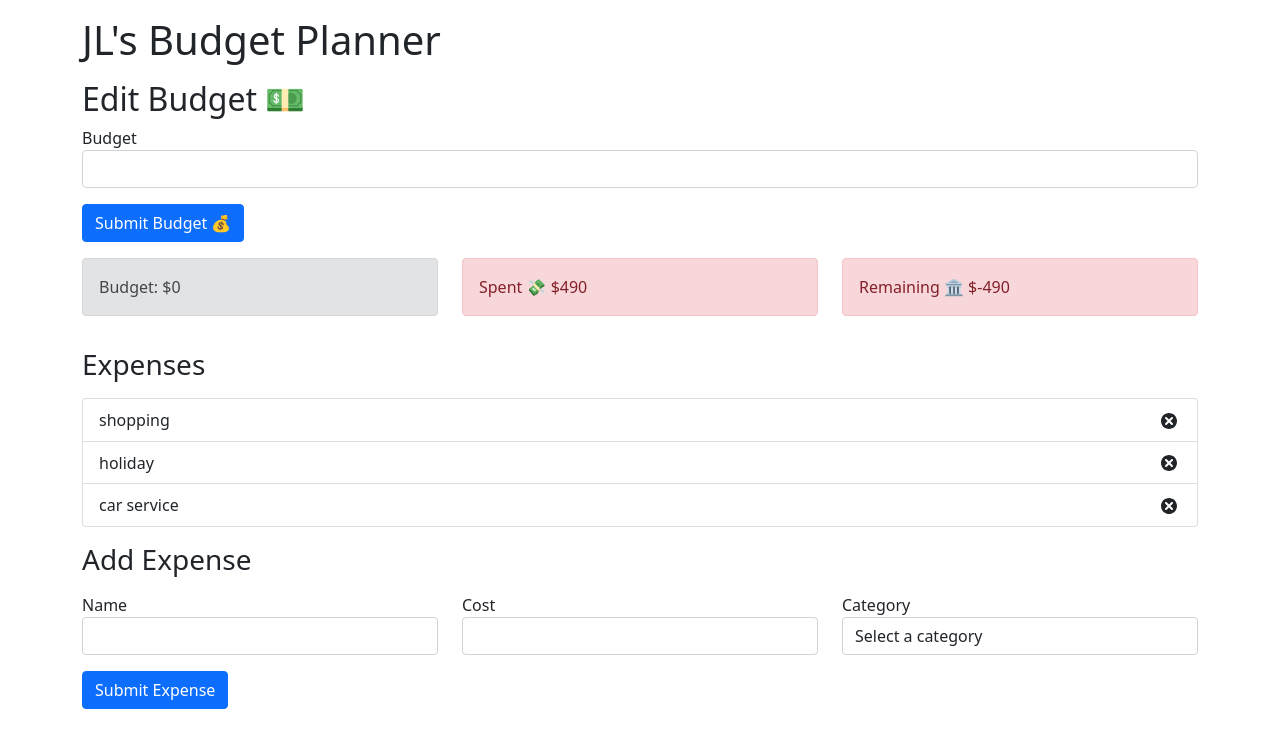
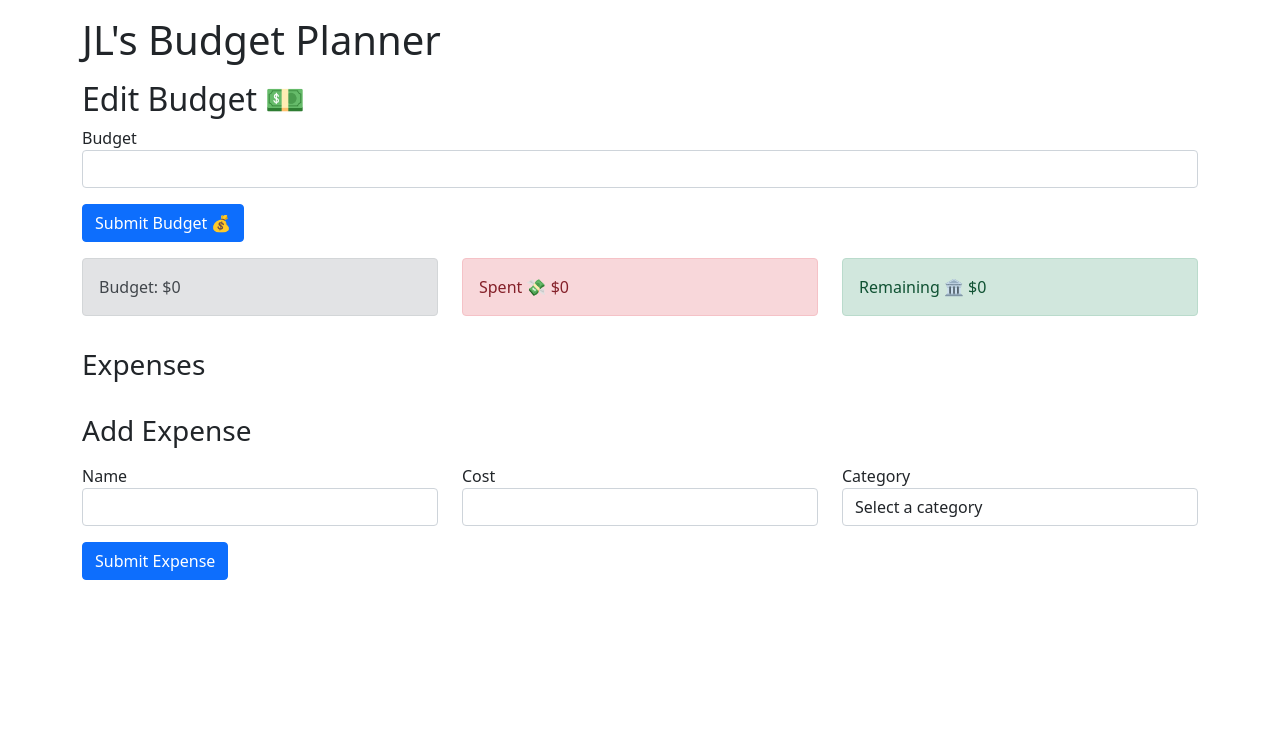
Before and after one commit to ngjunlong9651/react-budget-app, a React (Create React App) app: page / in a window 1280 px wide. Shown: the top 748 px of the page. Built offline with nearby package versions, Linux system fonts and the light colour scheme.

Commit message:
Implemented the category within the expense list

```diff
--- a/src/components/AddExpense.js
+++ b/src/components/AddExpense.js
@@ -22,7 +22,13 @@ const AddExpenseForm =() => {
             type: "Add_Expense",
             payload: expense,
 
+
         });
+
+        // Reset the form fields:
+        setName('');
+        setCost('');
+        setCategory('');
     };
 
 
@@ -61,13 +67,13 @@ const AddExpenseForm =() => {
                         onChange={(event)=> setCategory(event.target.value)}
                     >
                         <option value ="">Select a category</option>
-                        <option value ="food">Food 🍔 </option>
-                        <option value ="transport">Transport 🚗 </option>
-                        <option value ="rent">Rent 🏠</option>
-                        <option value ="utilities">Utilities 🔌</option>
-                        <option value ="entertainment">Entertainment 🪩 </option>
-                        <option value ="healthcare"> Healthcare 🏥 </option>
-                        <option value ="others"> Others ❓</option>
+                        <option value ="Food">Food 🍔 </option>
+                        <option value ="Transport">Transport 🚗 </option>
+                        <option value ="Rent">Rent 🏠</option>
+                        <option value ="Utilities">Utilities 🔌</option>
+                        <option value ="Entertainment">Entertainment 🪩 </option>
+                        <option value ="Healthcare"> Healthcare 🏥 </option>
+                        <option value ="Others"> Others ❓</option>
                     </select>
                 </div>
             </div>
--- a/src/components/ExpenseItem.js
+++ b/src/components/ExpenseItem.js
@@ -1,22 +1,27 @@
+// src/components/ExpenseItem.js
 import React, { useContext } from 'react';
 import { TiDelete } from 'react-icons/ti';
 import { AppContext } from '../context/AppContext';
 
 const ExpenseItem = (props) => {
-	const {dispatch} = useContext(AppContext)
+    const { dispatch } = useContext(AppContext);
 
-	const handleDeleteExpense =() =>{
+    const handleDeleteExpense = () => {
         dispatch({
             type: "Delete_Expense",
             payload: props.id,
-		})
+        });
     };
+
     return (
         <li className='list-group-item d-flex justify-content-between align-items-center'>
             {props.name}
             <div>
-				<span className='badge badge-primary badge-pill mr-3'>
-					£{props.cost}
+                <span className='text-dark badge badge-primary badge-pill mr-3 badge-black'>
+                    ${props.cost}
+                </span>
+				<span className='text-dark badge badge-primary badge-pill mr-3 badge-black'>
+					{props.category}
 				</span>
                 <TiDelete size='1.5em' onClick={handleDeleteExpense}></TiDelete>
             </div>
--- a/src/context/AppContext.js
+++ b/src/context/AppContext.js
@@ -30,9 +30,6 @@ const AppReducer = (state, action) => {
 const initialState = {
 	budget: 0,
 	expenses: [
-		{ id: 12, name: 'shopping', cost: 40 },
-		{ id: 13, name: 'holiday', cost: 400 },
-		{ id: 14, name: 'car service', cost: 50 },
 	],
 };
 
```
Also changed, not shown: src/components/SpendByCategory.js (added). Lines whose indentation alone changed are shown as unchanged.
